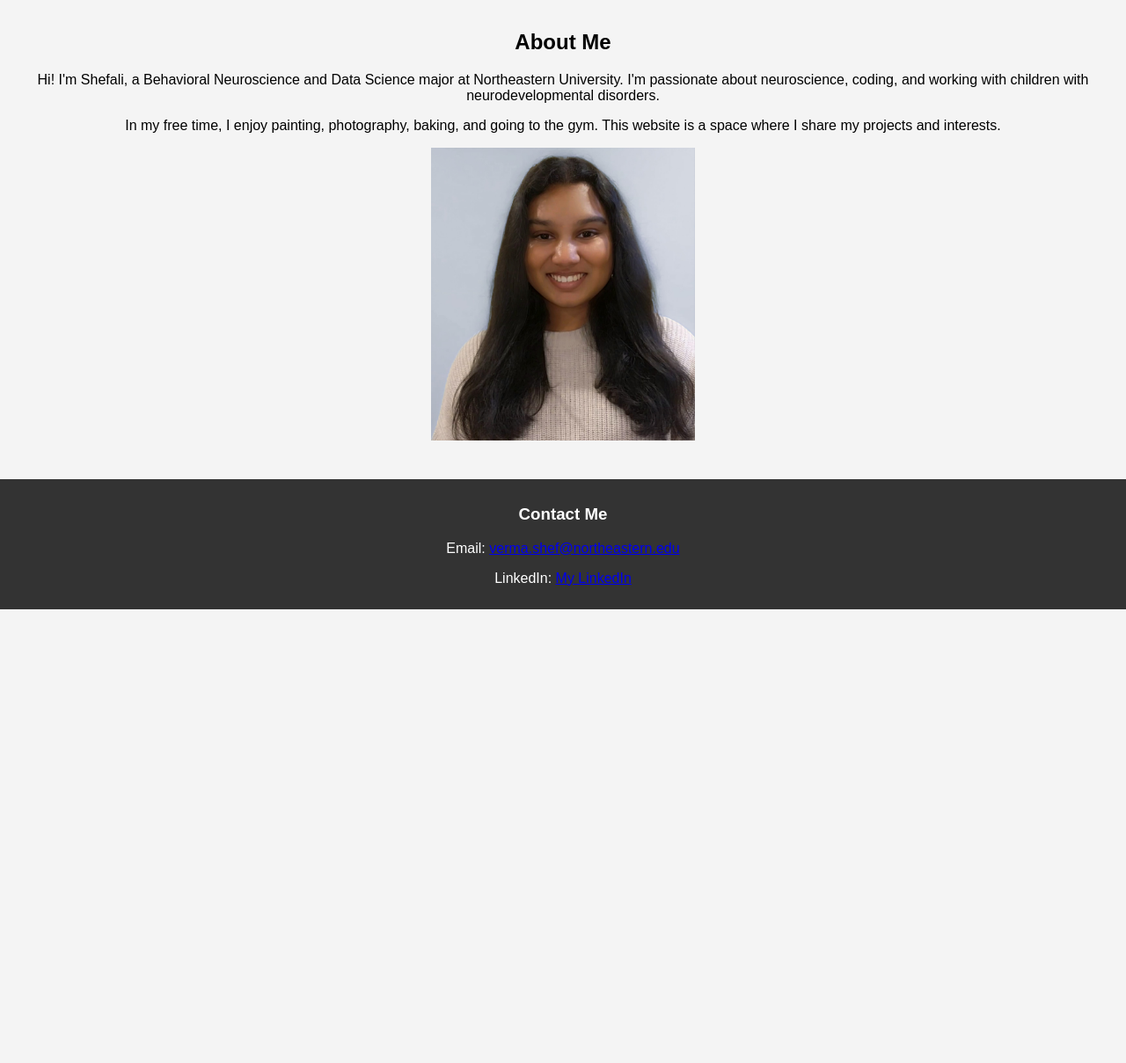
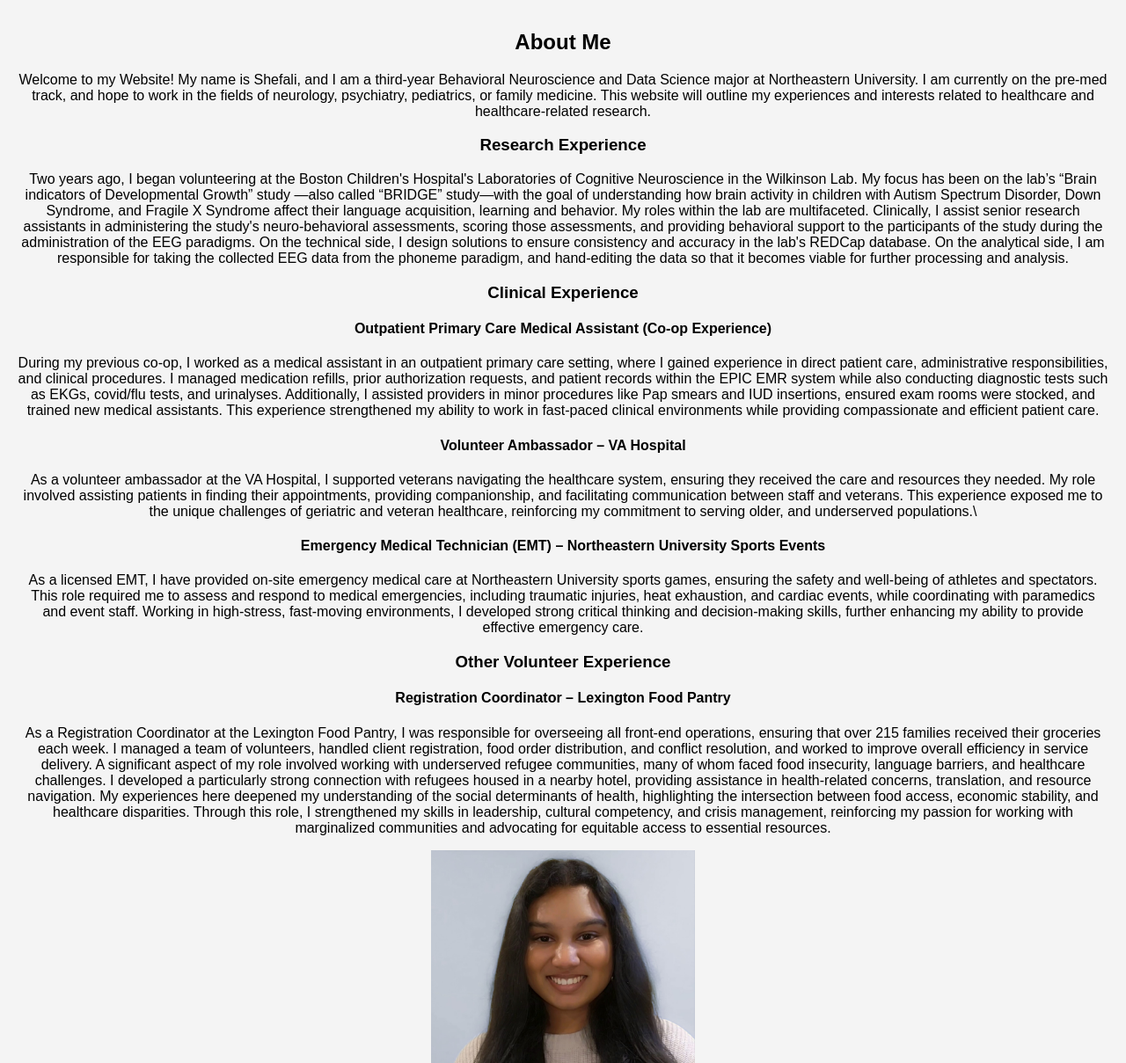
Before and after one commit to shef-verma/MyWebsite, a plain HTML site: page index.html in a window 1280 px wide. Shown: the part 160-1369 px from the top of the page at 88% size. Before the commit the page ends 853 px from the top, so only its background shows below. Drawn offline with Linux system fonts and the light colour scheme.

Commit message:
Update index.html

```diff
--- a/index.html
+++ b/index.html
@@ -22,12 +22,71 @@
         <section>
             <h2>About Me</h2>
             <p>
-                Hi! I'm Shefali, a Behavioral Neuroscience and Data Science major at Northeastern University.
-                I'm passionate about neuroscience, coding, and working with children with neurodevelopmental disorders.
+                Welcome to my Website! My name is Shefali, and I am a third-year Behavioral Neuroscience and Data Science major at
+                Northeastern University. I am currently on the pre-med track, and hope to work in the fields of neurology, psychiatry,
+                pediatrics, or family medicine. This website will outline my experiences and interests related to healthcare and
+                healthcare-related research.
+
+            <h3>Research Experience</h3>
+            <p>
+                Two years ago, I began volunteering at the Boston Children's Hospital's Laboratories of Cognitive Neuroscience in
+                the Wilkinson Lab. My focus has been on the lab’s “Brain indicators of Developmental Growth” study —also called “BRIDGE”
+                study—with the goal of understanding how brain activity in children with Autism Spectrum Disorder, Down Syndrome, and
+                Fragile X Syndrome affect their language acquisition, learning and behavior. My roles within the lab are multifaceted.
+                Clinically, I assist senior research assistants in administering the study's neuro-behavioral assessments, scoring those
+                assessments, and providing behavioral support to the participants of the study during the administration of the EEG
+                paradigms. On the technical side, I design solutions to ensure consistency and accuracy in the lab's REDCap database.
+                On the analytical side, I am responsible for taking the collected EEG data from the phoneme paradigm, and hand-editing
+                the data so that it becomes viable for further processing and analysis.
+
+            <h3> Clinical Experience</h3>
+            <p>
+
+            <h4> Outpatient Primary Care Medical Assistant (Co-op Experience) </h4>
+            <p>
+                 During my previous co-op, I worked as a medical assistant in an outpatient primary care setting, where I gained
+                 experience in direct patient care, administrative responsibilities, and clinical procedures. I managed medication
+                refills, prior authorization requests, and patient records within the EPIC EMR system while also conducting diagnostic
+                tests such as EKGs, covid/flu tests, and urinalyses. Additionally, I assisted providers in minor procedures like Pap
+                smears and IUD insertions, ensured exam rooms were stocked, and trained new medical assistants. This experience strengthened
+                my ability to work in fast-paced clinical environments while providing compassionate and efficient patient care.
+
+            <h4> Volunteer Ambassador – VA Hospital </h4>
+            <p>
+                As a volunteer ambassador at the VA Hospital, I supported veterans navigating the healthcare system, ensuring they
+                received the care and resources they needed. My role involved assisting patients in finding their appointments, providing
+                companionship, and facilitating communication between staff and veterans. This experience exposed me to the unique challenges
+                of geriatric and veteran healthcare, reinforcing my commitment to serving older, and underserved populations.\
+
+            <h4> Emergency Medical Technician (EMT) – Northeastern University Sports Events </h4>
+            <p>
+                As a licensed EMT, I have provided on-site emergency medical care at Northeastern University sports games,
+                ensuring the safety and well-being of athletes and spectators. This role required me to assess and respond to medical
+                emergencies, including traumatic injuries, heat exhaustion, and cardiac events, while coordinating with paramedics and
+                event staff. Working in high-stress, fast-moving environments, I developed strong critical thinking and decision-making
+                skills, further enhancing my ability to provide effective emergency care.
+
+            <h3> Other Volunteer Experience</h3>
+            <p>
+            <h4> Registration Coordinator – Lexington Food Pantry </h4>
+            <p>
+                As a Registration Coordinator at the Lexington Food Pantry, I was responsible for overseeing all front-end operations,
+                ensuring that over 215 families received their groceries each week. I managed a team of volunteers, handled client registration,
+                food order distribution, and conflict resolution, and worked to improve overall efficiency in service delivery. A significant
+                aspect of my role involved working with underserved refugee communities, many of whom faced food insecurity,
+                language barriers, and healthcare challenges. I developed a particularly strong connection with refugees housed in
+                a nearby hotel, providing assistance in health-related concerns, translation, and resource navigation. My experiences here
+                deepened my understanding of the social determinants of health, highlighting the intersection between food access, economic
+                stability, and healthcare disparities. Through this role, I strengthened my skills in leadership, cultural competency, and
+                crisis management, reinforcing my passion for working with marginalized communities and advocating for equitable access to
+                essential resources.
+
+
+
             </p>
             <p>
-                In my free time, I enjoy painting, photography, baking, and going to the gym. This website is a space where I share my
-                projects and interests.
+
+
             </p>
             <img src="myphoto.jpg" alt="a photo of me" width="300">
         </section>
```
